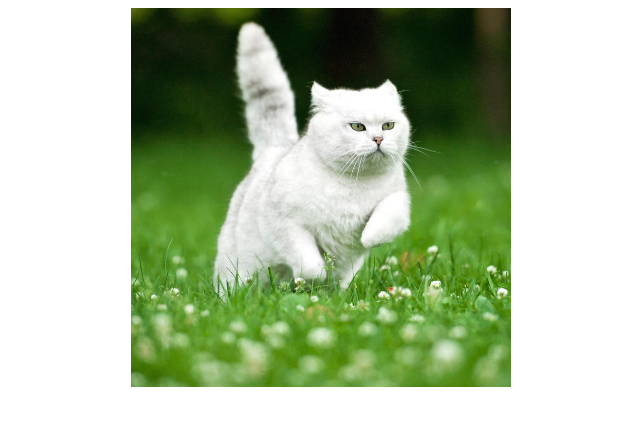
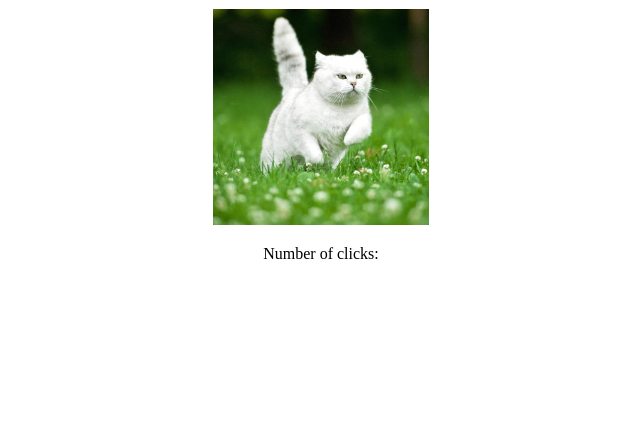
Before and after one commit to EverlynAsiko/cat-clicker, a plain HTML site: page index.html in a window 1280 px wide. Shown: the whole page, without its empty margins (319-959 px from the left). Drawn offline with Linux system fonts and the light colour scheme.

Commit message:
Feature: Made the image a button

```diff
--- a/css/styles.css
+++ b/css/styles.css
@@ -1,5 +1,11 @@
 div {
 	text-align: center;
+}
+
+button {
+	background-color: #fff;
+	border-color: #fff;
+	border-width: 0;
 }
 
 img {
--- a/index.html
+++ b/index.html
@@ -8,7 +8,8 @@
 </head>
 <body>
 	<div>
-		<img src="images/cat.jpg">
+		<button><img src="images/cat.jpg"></button>
+		<p>Number of clicks:<span id="clicks"></span></p>
 	</div>
 
 <script src="js/app.js"></script>
```
